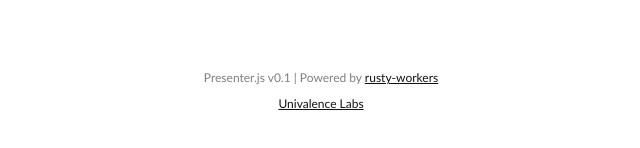
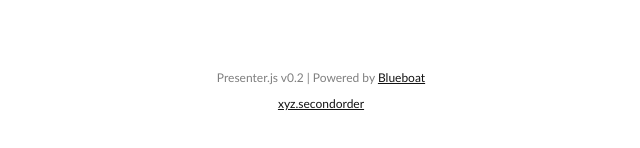
Before and after one commit to losfair/Presenter.js, a website with bundled scripts: page fe/view/index.html in a window 1280 px wide. Shown: the part 248-396 px from the top of the page, 319-959 px from the left. Built offline with nearby package versions, Linux system fonts and the light colour scheme.

Commit message:
Update footer

```diff
--- a/fe/view/index.html
+++ b/fe/view/index.html
@@ -14,8 +14,8 @@
         <button class="btn" id="conn-btn">Connect</button>
       </div>
       <div class="footer">
-        <p>Presenter.js v0.1 | Powered by <a href="https://github.com/losfair/rusty-workers">rusty-workers</a></p>
-        <p><a href="https://univalence.me">Univalence Labs</a></p>
+        <p>Presenter.js v0.2 | Powered by <a href="https://github.com/losfair/blueboat">Blueboat</a></p>
+        <p><a href="https://secondorder.xyz">xyz.secondorder</a></p>
       </div>
     </div>
     <div class="scene-view" style="display:none">
```
Also changed, not shown: fe/present/index.html (+2 -2 lines).
